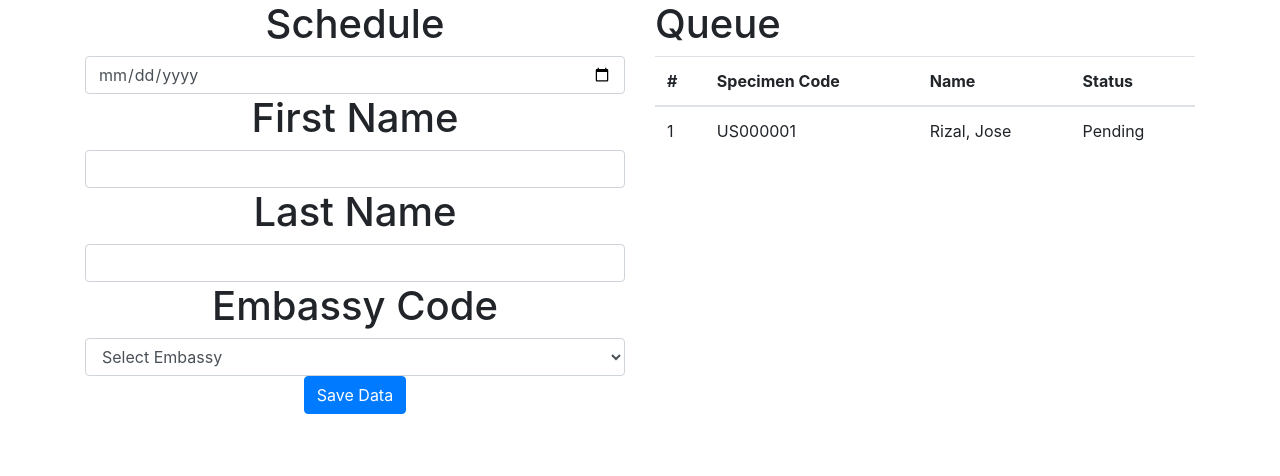
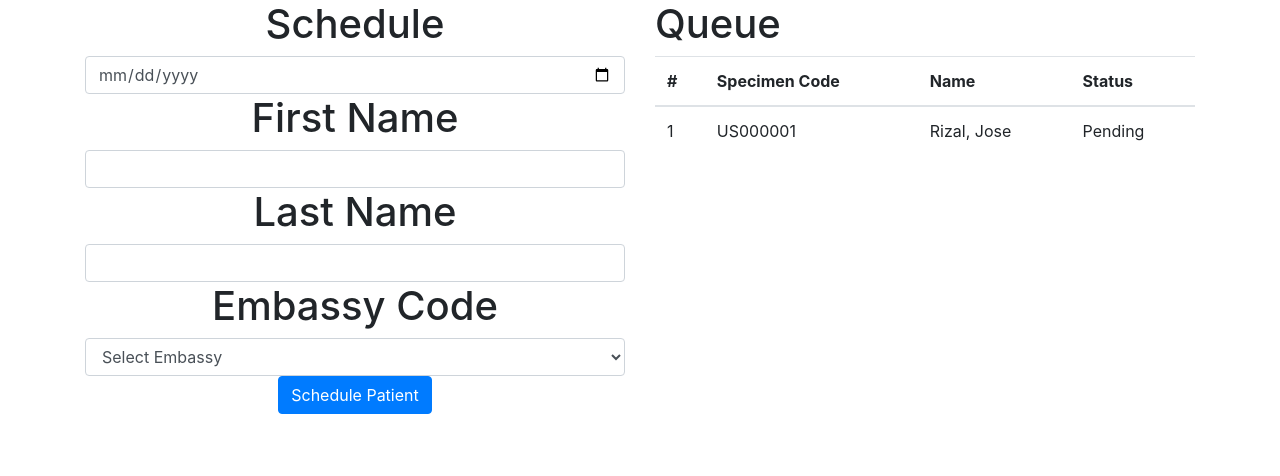
Before and after one commit to jkantonio/TBLab-CI, a CodeIgniter app: a page that uses application/views/pages/collection-scheduling.php in a window 1280 px wide. Shown: the top 476 px of the page. Run offline with CodeIgniter, Linux system fonts and the light colour scheme; some libraries are stand-ins or nearby versions.

Commit message:
Update collection-scheduling.php

```diff
--- a/application/views/pages/collection-scheduling.php
+++ b/application/views/pages/collection-scheduling.php
@@ -20,7 +20,7 @@
                         <h1>Last Name</h1><input class="form-control" type="text" name="LastName">
                         <h1>Embassy Code</h1><select name="EmbassyCode" class="form-control"><option value="undefined" selected="">Select Embassy</option><option value="AU">Australia</option><option value="CA">Canada</option><option value="NZ">New Zealand</option><option value="US">United States</option></select>
                         <tr>
-                            <td colspan="2" align="center"><input type="submit" class="btn btn-primary" name="save" value="Save Data"/></td>
+                            <td colspan="2" align="center"><input type="submit" class="btn btn-primary" name="add" value="Schedule Patient"/></td>
                         </tr>
                     </form>
                 </div>
```
